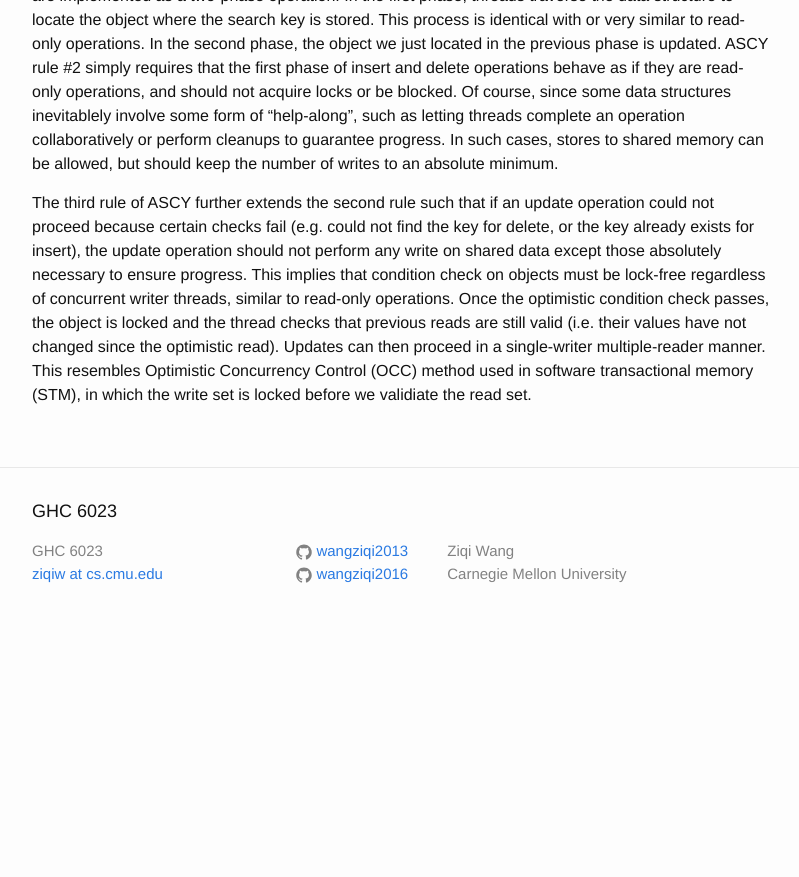
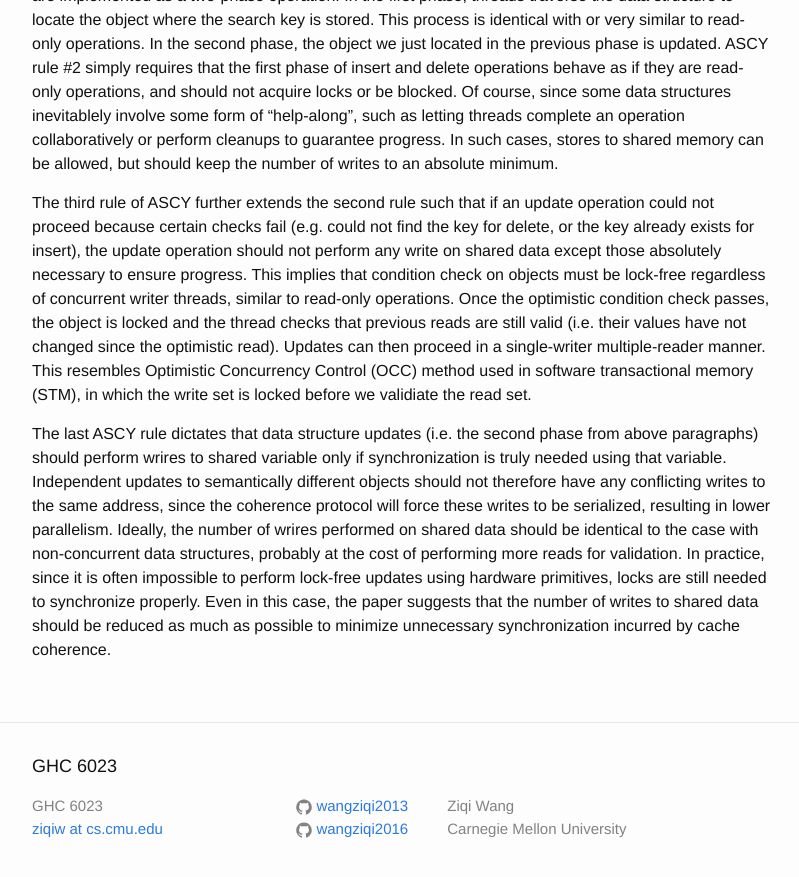
Before and after one commit to wangziqi2013/wangziqi2013.github.io, a Jekyll site: the page built from _posts/2019-11-23-ascy.markdown, in a window 1280 px wide and 900 px high, scrolled down 1483 px. Shown: the top 877 px of the window, without its empty margins (238-1037 px from the left). Built offline with Jekyll 4.4.1, drawn with Linux system fonts in a browser that asks for light colours; before the commit the page ends 2128 px from its top, so only the background shows below that.

Commit message:
Finish ASCY rule 4

```diff
--- a/_posts/2019-11-23-ascy.markdown
+++ b/_posts/2019-11-23-ascy.markdown
@@ -63,3 +63,12 @@ optimistic condition check passes, the object is locked and the thread checks th
 (i.e. their values have not changed since the optimistic read). Updates can then proceed in a single-writer multiple-reader
 manner. This resembles Optimistic Concurrency Control (OCC) method used in software transactional memory (STM),
 in which the write set is locked before we validiate the read set.
+
+The last ASCY rule dictates that data structure updates (i.e. the second phase from above paragraphs) should perform
+wrires to shared variable only if synchronization is truly needed using that variable. Independent updates to semantically
+different objects should not therefore have any conflicting writes to the same address, since the coherence protocol
+will force these writes to be serialized, resulting in lower parallelism. Ideally, the number of wrires performed on
+shared data should be identical to the case with non-concurrent data structures, probably at the cost of performing more
+reads for validation. In practice, since it is often impossible to perform lock-free updates using hardware primitives,
+locks are still needed to synchronize properly. Even in this case, the paper suggests that the number of writes to
+shared data should be reduced as much as possible to minimize unnecessary synchronization incurred by cache coherence.
```
